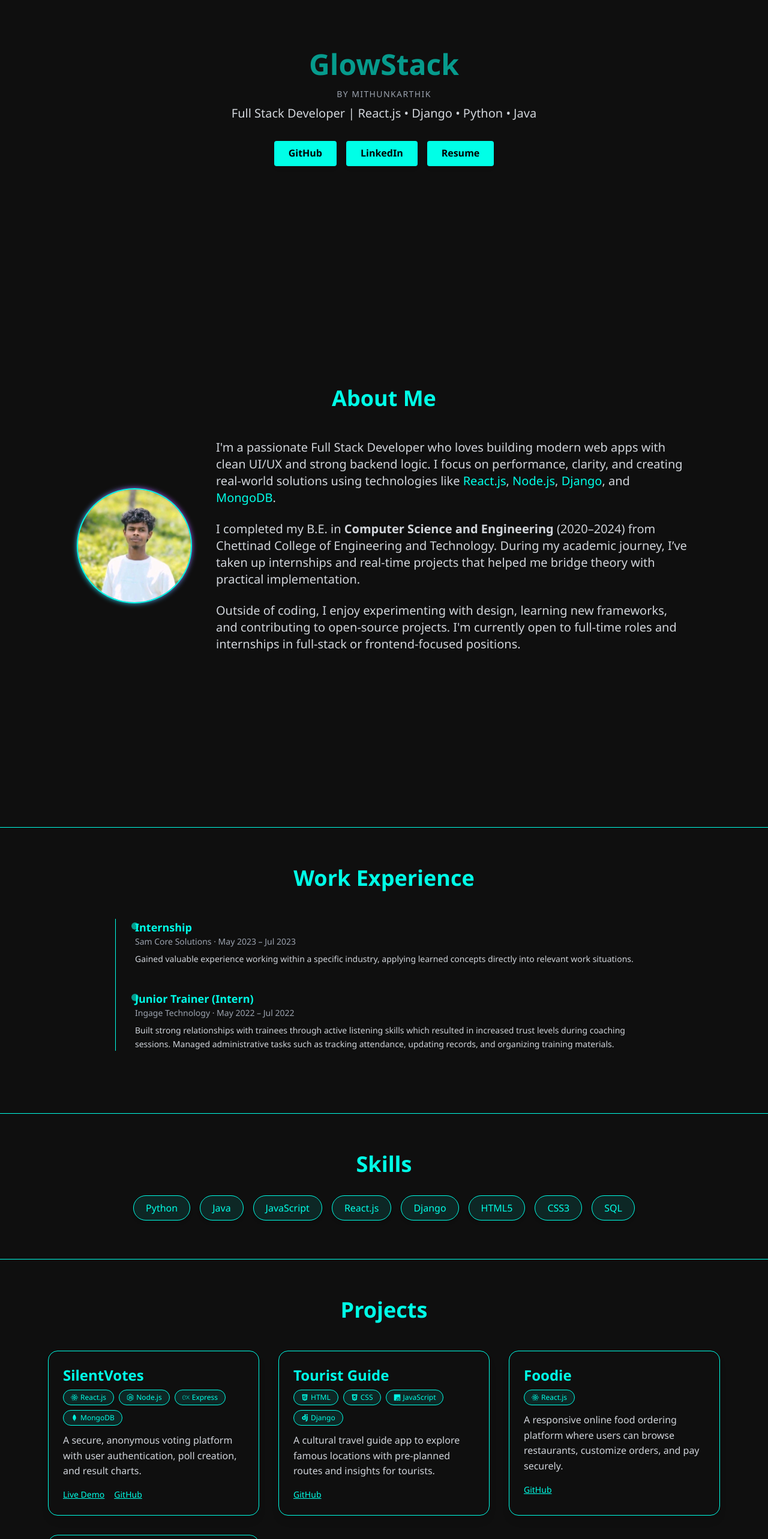
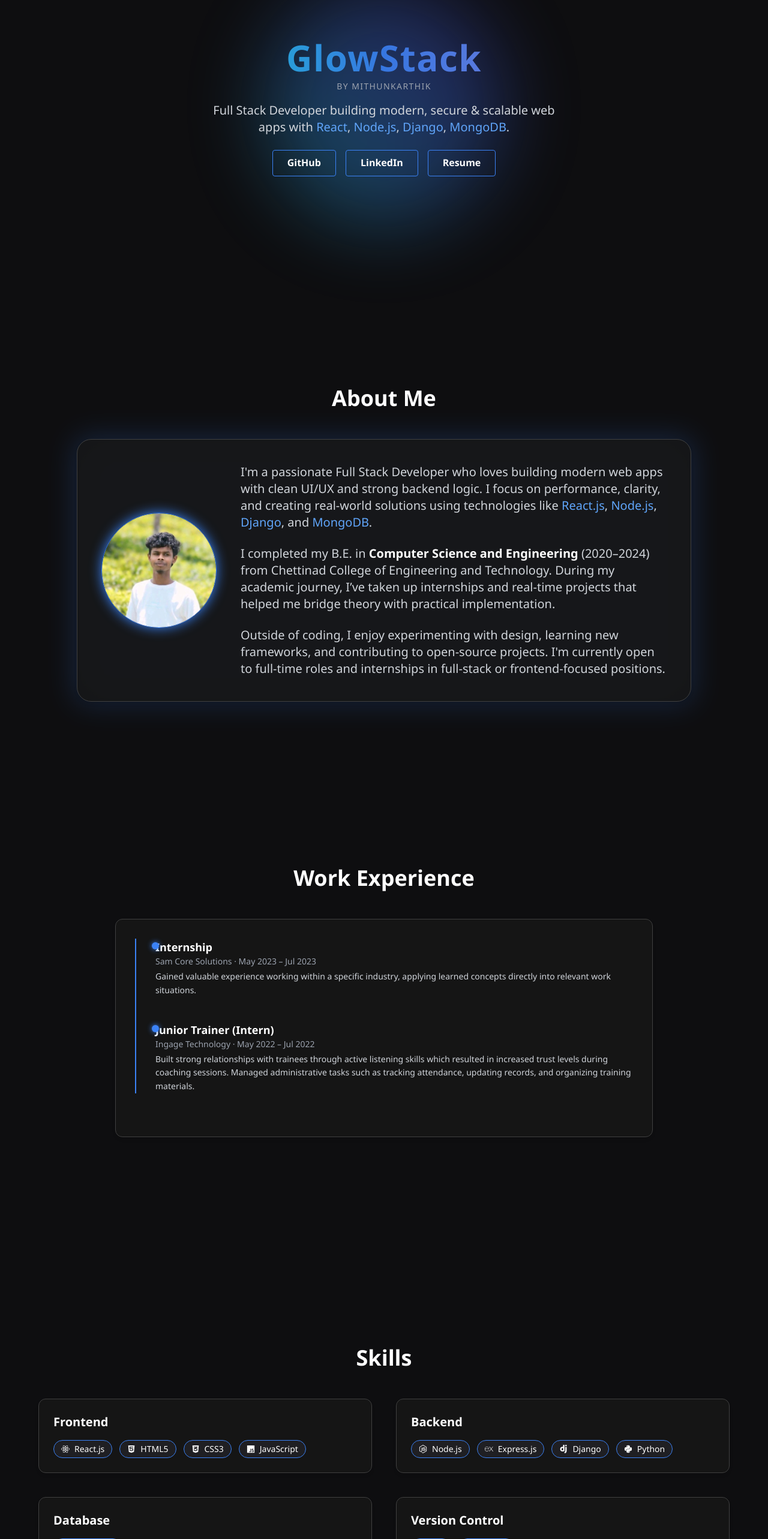
Before and after one commit to MithunkarthikK/portfolio, a React (Vite) app: page / in a window 1280 px wide. Shown: the part 220-2786 px from the top of the page at 60% size. Built offline with nearby package versions, Linux system fonts and the light colour scheme.

Commit message:
feat: add custom glowing footer with social icons, animation, and responsive layout

```diff
--- a/src/components/About.jsx
+++ b/src/components/About.jsx
@@ -2,33 +2,36 @@ const About = () => {
   return (
     <div
       id="about"
-            className="min-h-screen bg-background text-white py-12 sm:py-16 px-4 sm:px-6 border-b border-glow"
+      className="bg-[#0e0e10] min-h-screen py-16 px-6 text-white"
       data-aos="fade-up"
     >
-            <h2 className="text-3xl sm:text-4xl font-bold text-glow mb-12 text-center">
+      <h2 className="text-4xl font-bold text-center mb-12 text-white">
         About Me
       </h2>
 
-            <div className="max-w-5xl mx-auto flex flex-col md:flex-row items-center gap-10">
+      <div className="max-w-5xl mx-auto relative group">
+        {/* Glow layer */}
+        <div className="absolute -inset-1 rounded-3xl bg-[#3b82f6] blur-xl opacity-20 group-hover:opacity-50 transition-all duration-500 z-0"></div>
+
+        <div className="relative z-10 flex flex-col md:flex-row items-center gap-10 bg-neutral-900/90 backdrop-blur-lg border border-neutral-700 p-10 rounded-3xl shadow-md group-hover:shadow-[0_0_15px_#3b82f6] transition-all duration-300">
           {/* Avatar */}
           <div className="flex-shrink-0">
-                    <div className="relative w-48 h-48 rounded-full before:absolute before:inset-0 before:rounded-full before:bg-gradient-to-r before:from-cyan-400 before:to-purple-500 before:blur-sm before:animate-glow">
+            <div className="relative w-48 h-48 rounded-full shadow-[0_0_20px_#3b82f6]">
               <img
                 src="/profile.jpg"
                 alt="Mithunkarthik"
-                            className="w-48 h-48 rounded-full object-cover relative z-10 border-2 border-glow"
+                className="w-48 h-48 rounded-full object-cover border border-[#3b82f6]"
               />
             </div>
-
           </div>
 
           {/* Bio Text */}
           <div className="text-base sm:text-lg md:text-xl text-gray-300 leading-relaxed space-y-6">
             <p>
-                        I'm a passionate Full Stack Developer who loves building modern web apps with clean UI/UX and strong backend logic. I focus on performance, clarity, and creating real-world solutions using technologies like <span className="text-glow">React.js</span>, <span className="text-glow">Node.js</span>, <span className="text-glow">Django</span>, and <span className="text-glow">MongoDB</span>.
+              I'm a passionate Full Stack Developer who loves building modern web apps with clean UI/UX and strong backend logic. I focus on performance, clarity, and creating real-world solutions using technologies like <span className="text-blue-400">React.js</span>, <span className="text-blue-400">Node.js</span>, <span className="text-blue-400">Django</span>, and <span className="text-blue-400">MongoDB</span>.
             </p>
             <p>
-                        I completed my B.E. in <strong>Computer Science and Engineering</strong> (2020–2024) from Chettinad College of Engineering and Technology. During my academic journey, I’ve taken up internships and real-time projects that helped me bridge theory with practical implementation.
+              I completed my B.E. in <strong className="text-white">Computer Science and Engineering</strong> (2020–2024) from Chettinad College of Engineering and Technology. During my academic journey, I’ve taken up internships and real-time projects that helped me bridge theory with practical implementation.
             </p>
             <p>
               Outside of coding, I enjoy experimenting with design, learning new frameworks, and contributing to open-source projects. I'm currently open to full-time roles and internships in full-stack or frontend-focused positions.
@@ -36,6 +39,7 @@ const About = () => {
           </div>
         </div>
       </div>
+    </div>
   );
 };
 
--- a/src/components/Experience.jsx
+++ b/src/components/Experience.jsx
@@ -1,4 +1,3 @@
-// File: src/components/Experience.jsx
 const experiences = [
   {
     company: "Sam Core Solutions",
@@ -20,22 +19,30 @@ const Experience = () => {
   return (
     <div
       id="experience"
-      className="bg-background text-white py-16 px-6 border-b border-glow"
+      className="bg-[#0e0e10] min-h-screen py-16 px-6 text-white"
       data-aos="fade-up"
     >
-      <h2 className="text-4xl font-bold text-glow mb-12 text-center">
+      <h2 className="text-4xl font-bold text-center mb-12 text-white">
         Work Experience
       </h2>
 
-      <div className="relative border-l border-glow max-w-4xl mx-auto pl-6">
-        {experiences.map((exp, i) => (
-          <div key={i} className="mb-10 ml-2 relative">
-            <div className="absolute w-3 h-3 bg-glow rounded-full -left-1.5 top-1.5 animate-pulse" />
-            <h3 className="text-lg font-semibold text-glow">{exp.role}</h3>
-            <p className="text-sm text-gray-400">{exp.company} · {exp.duration}</p>
-            <p className="mt-2 text-gray-300 text-sm leading-relaxed">{exp.description}</p>
+      <div className="grid max-w-4xl mx-auto">
+        <div className="relative bg-neutral-900/90 backdrop-blur-lg border border-neutral-700 rounded-xl p-8 shadow-md hover:shadow-[0_0_15px_#3b82f6] transition-all duration-300">
+          <div className="border-l-2 border-[#3b82f6] pl-6">
+            {experiences.map((exp, index) => (
+              <div key={index} className="mb-10 ml-2 relative">
+                <div className="absolute w-3 h-3 bg-[#3b82f6] rounded-full -left-1.5 top-1.5 shadow-[0_0_8px_#3b82f6]" />
+                <h3 className="text-lg font-semibold text-white">{exp.role}</h3>
+                <p className="text-sm text-gray-400 mb-1">
+                  {exp.company} · {exp.duration}
+                </p>
+                <p className="text-sm text-gray-300 leading-relaxed">
+                  {exp.description}
+                </p>
+              </div>
+            ))}
           </div>
-        ))}
+        </div>
       </div>
     </div>
   );
--- a/src/components/Footer.jsx
+++ b/src/components/Footer.jsx
@@ -1,9 +1,49 @@
+import { FaGithub, FaLinkedin, FaEnvelope } from "react-icons/fa";
+
 const Footer = () => {
   return (
-    <footer className="bg-background border-t border-glow py-6 text-center text-sm text-gray-500">
-      <p>
-        © {new Date().getFullYear()} <span className="text-glow font-semibold">GlowStack</span> · Built by Mithunkarthik K
-      </p>
+    <footer className="relative bg-[#0e0e10] pt-10 pb-6 text-white overflow-hidden border-t border-[#3b82f6]">
+      {/* Glow bar */}
+      <div className="absolute top-0 left-1/2 -translate-x-1/2 w-64 h-1 bg-gradient-to-r from-blue-400 via-purple-500 to-blue-400 blur-md opacity-70 animate-glow-move" />
+
+      {/* Main content */}
+      <div className="max-w-4xl mx-auto text-center space-y-4">
+        <h2 className="text-2xl font-bold text-glow">Let’s Connect</h2>
+
+        <p className="text-sm text-gray-400">
+          Open to opportunities, collaborations, or a quick chat!
+        </p>
+
+        {/* Social Icons */}
+        <div className="flex justify-center gap-6 text-xl mt-4">
+          <a
+            href="https://github.com/MithunkarthikK"
+            target="_blank"
+            rel="noopener noreferrer"
+            className="text-white hover:text-glow transition duration-300"
+          >
+            <FaGithub />
+          </a>
+          <a
+            href="https://www.linkedin.com/in/mithunkarthikk"
+            target="_blank"
+            rel="noopener noreferrer"
+            className="text-white hover:text-glow transition duration-300"
+          >
+            <FaLinkedin />
+          </a>
+          <a
+            href="mailto:kkmithunkarthik@gmail.com"
+            className="text-white hover:text-glow transition duration-300"
+          >
+            <FaEnvelope />
+          </a>
+        </div>
+
+        <p className="text-xs text-gray-600 pt-6 border-t border-[#1f1f23]">
+          © {new Date().getFullYear()} GlowStack by Mithunkarthik — Built with 💙
+        </p>
+      </div>
     </footer>
   );
 };
--- a/src/components/Hero.jsx
+++ b/src/components/Hero.jsx
@@ -1,40 +1,57 @@
 const Hero = () => {
   return (
     <div
-            className="h-screen flex flex-col items-center justify-center text-center px-4"
+      id="hero"
+      className="relative h-screen flex flex-col items-center justify-center text-center px-6 bg-[#0e0e10] text-white overflow-hidden"
       data-aos="fade-up"
     >
-            <h1 className="text-5xl font-bold mb-4 text-glow animate-pulse">
+      {/* 🔵 Blue glow animation background */}
+      <div className="absolute w-72 h-72 sm:w-96 sm:h-96 bg-gradient-to-tr from-cyan-400 via-blue-500 to-indigo-600 rounded-full blur-3xl opacity-20 animate-glow-move" />
+
+      <div className="relative z-10">
+        {/* 🔥 Glowing Brand Name */}
+        <h1 className="text-5xl sm:text-6xl font-extrabold tracking-wide mb-2 text-transparent bg-clip-text bg-gradient-to-r from-cyan-400 via-blue-500 to-indigo-400 animate-pulse">
           GlowStack
         </h1>
-            <p className="text-sm text-gray-400 uppercase tracking-widest mb-2">
+
+        <p className="text-sm text-gray-400 uppercase tracking-widest mb-4">
           by Mithunkarthik
         </p>
 
-            <p className="text-base sm:text-lg md:text-xl text-gray-300 max-w-xl">
-                Full Stack Developer | React.js • Django • Python • Java
+        <p className="text-base sm:text-lg md:text-xl text-gray-300 mb-6 max-w-xl">
+          Full Stack Developer building modern, secure & scalable web apps with{" "}
+          <span className="text-blue-400">React</span>,{" "}
+          <span className="text-blue-400">Node.js</span>,{" "}
+          <span className="text-blue-400">Django</span>,{" "}
+          <span className="text-blue-400">MongoDB</span>.
         </p>
 
-            <div className="mt-8 flex flex-wrap justify-center gap-4">
+        <div className="flex flex-wrap justify-center gap-4">
           <a
             href="https://github.com/MithunkarthikK"
             target="_blank"
             rel="noopener noreferrer"
-                    className="px-6 py-2 bg-glow text-black font-semibold rounded hover:scale-105 transition duration-200 shadow-md">GitHub
+            className="px-6 py-2 font-semibold rounded border border-blue-500 text-white hover:bg-blue-500 hover:text-black transition"
+          >
+            GitHub
           </a>
           <a
             href="https://www.linkedin.com/in/mithunkarthikk"
             target="_blank"
             rel="noopener noreferrer"
-                    className="px-6 py-2 bg-glow text-black font-semibold rounded hover:scale-105 transition duration-200 shadow-md">LinkedIn
+            className="px-6 py-2 font-semibold rounded border border-blue-500 text-white hover:bg-blue-500 hover:text-black transition"
+          >
+            LinkedIn
           </a>
           <a
             href="/k.k.mithunkarthik_resume.pdf"
             download
-                    className="px-6 py-2 bg-glow text-black font-semibold rounded hover:scale-105 transition duration-200 shadow-md">Resume
+            className="px-6 py-2 font-semibold rounded border border-blue-500 text-white hover:bg-blue-500 hover:text-black transition"
+          >
+            Resume
           </a>
         </div>
-
+      </div>
     </div>
   );
 };
--- a/src/components/Projects.jsx
+++ b/src/components/Projects.jsx
@@ -59,42 +59,43 @@ const Projects = () => {
   return (
     <div
       id="projects"
-      className="bg-background text-white py-16 px-6"
+      className="bg-[#0e0e10] min-h-screen py-16 px-6 text-white"
       data-aos="fade-up"
     >
-      <h2 className="text-4xl font-bold text-glow mb-12 text-center">
-        Projects
+      <h2 className="text-4xl font-bold text-center mb-12 text-white">
+        My Projects
       </h2>
-      <div className="grid grid-cols-1 sm:grid-cols-2 lg:grid-cols-3 gap-8 max-w-6xl mx-auto px-4">
+
+      <div className="grid sm:grid-cols-2 lg:grid-cols-3 gap-10 max-w-6xl mx-auto">
         {projects.map((project, index) => (
           <div
             key={index}
-            className="bg-background border border-glow rounded-2xl p-6 shadow-lg hover:shadow-glow transition duration-300"
+            className="relative bg-neutral-900/90 backdrop-blur-lg border border-neutral-700 rounded-xl p-6 shadow-md hover:shadow-[0_0_15px_#3b82f6] transition-all duration-300"
           >
-            <h3 className="text-2xl font-semibold text-glow mb-2">
+            <h3 className="text-xl font-semibold text-white mb-3">
               {project.title}
             </h3>
 
-            <div className="flex flex-wrap gap-2 mb-3 items-center">
-              {project.tech.map((techItem, i) => (
+            <div className="flex flex-wrap gap-2 mb-4">
+              {project.tech.map((tech, i) => (
                 <span
                   key={i}
-                  className="flex items-center gap-1 text-xs text-glow border border-glow rounded-full px-3 py-1 bg-glow/10"
+                  className="flex items-center gap-2 text-sm text-white bg-[#1f1f23] px-3 py-1 rounded-full border border-[#3b82f6]"
                 >
-                  {techItem.icon} {techItem.name}
+                  {tech.icon} {tech.name}
                 </span>
               ))}
             </div>
 
-            <p className="text-gray-300 mb-4">{project.description}</p>
+            <p className="text-gray-300 text-sm mb-4">{project.description}</p>
 
-            <div className="flex gap-4">
+            <div className="flex gap-4 text-sm">
               {project.demo && (
                 <a
                   href={project.demo}
                   target="_blank"
+                  className="text-blue-400 hover:underline"
                   rel="noopener noreferrer"
-                  className="text-sm text-glow underline hover:text-cyan-300"
                 >
                   Live Demo
                 </a>
@@ -103,8 +104,8 @@ const Projects = () => {
                 <a
                   href={project.link}
                   target="_blank"
+                  className="text-blue-400 hover:underline"
                   rel="noopener noreferrer"
-                  className="text-sm text-glow underline hover:text-cyan-300"
                 >
                   GitHub
                 </a>
@@ -117,4 +118,5 @@ const Projects = () => {
   );
 };
 
+
 export default Projects;
--- a/src/components/Skills.jsx
+++ b/src/components/Skills.jsx
@@ -1,26 +1,64 @@
-const skills = [
-  "Python", "Java", "JavaScript", "React.js",
-  "Django", "HTML5", "CSS3", "SQL"
-];
+import {
+  FaReact,
+  FaHtml5,
+  FaCss3Alt,
+  FaJs,
+  FaNodeJs,
+  FaPython,
+  FaGithub,
+} from "react-icons/fa";
+import { SiExpress, SiMongodb, SiDjango, SiGit } from "react-icons/si";
+
+const skills = {
+  Frontend: [
+    { name: "React.js", icon: <FaReact /> },
+    { name: "HTML5", icon: <FaHtml5 /> },
+    { name: "CSS3", icon: <FaCss3Alt /> },
+    { name: "JavaScript", icon: <FaJs /> },
+  ],
+  Backend: [
+    { name: "Node.js", icon: <FaNodeJs /> },
+    { name: "Express.js", icon: <SiExpress /> },
+    { name: "Django", icon: <SiDjango /> },
+    { name: "Python", icon: <FaPython /> },
+  ],
+  Database: [{ name: "MongoDB", icon: <SiMongodb /> }],
+  "Version Control": [
+    { name: "Git", icon: <SiGit /> },
+    { name: "GitHub", icon: <FaGithub /> },
+  ],
+};
 
 const Skills = () => {
   return (
     <div
       id="skills"
-      className="bg-background text-white py-12 sm:py-16 px-4 sm:px-6 border-b border-glow"
+      className="bg-[#0e0e10] min-h-screen py-16 px-6 text-white"
       data-aos="fade-up"
     >
-      <h2 className="text-3xl sm:text-4xl font-bold text-glow mb-8 text-center">
+      <h2 className="text-4xl font-bold text-center mb-12 text-white">
         Skills
       </h2>
-      <div className="flex flex-wrap justify-center gap-4 max-w-4xl mx-auto">
-        {skills.map((skill, idx) => (
-          <span
-            key={idx}
-            className="px-5 py-2 bg-glow bg-opacity-10 border border-glow rounded-full text-glow font-medium text-sm sm:text-base shadow-md hover:scale-105 transition-all duration-200"
+
+      <div className="grid sm:grid-cols-2 lg:grid-cols-2 gap-10 max-w-6xl mx-auto">
+        {Object.entries(skills).map(([category, list], index) => (
+          <div
+            key={index}
+            className="relative bg-neutral-900/90 backdrop-blur-lg border border-neutral-700 rounded-xl p-6 shadow-md hover:shadow-[0_0_15px_#3b82f6] transition-all duration-300"
           >
-            {skill}
-          </span>
+            <h3 className="text-xl font-semibold text-white mb-4">{category}</h3>
+            <div className="flex flex-wrap gap-3">
+              {list.map((skill, i) => (
+                <span
+                  key={i}
+                  className="flex items-center gap-2 text-sm text-white bg-[#1f1f23] px-3 py-1 rounded-full border border-[#3b82f6]"
+                >
+                  {skill.icon}
+                  {skill.name}
+                </span>
+              ))}
+            </div>
+          </div>
         ))}
       </div>
     </div>
--- a/src/index.css
+++ b/src/index.css
@@ -12,11 +12,28 @@ body {
 html {
   scroll-padding-top: 5rem;
 }
+
 @layer components {
   .btn-glow {
     @apply px-6 py-2 bg-glow text-black font-semibold rounded shadow-md hover:scale-105 transition duration-200;
   }
+
+  /* 🔥 Consistent glow container */
+  .glow-card {
+    @apply relative bg-[#121212] border border-[#3b82f6] rounded-2xl p-6 shadow-md hover:shadow-[0_0_15px_#3b82f6] transition-all duration-300;
+  }
+
+  /* 🔥 Section with animated glow background */
+  .glow-section {
+    @apply relative overflow-hidden rounded-3xl p-10 bg-[#121212] shadow-[0_0_40px_rgba(255,115,0,0.15)];
+  }
+
+  /* ✨ Highlight tags or skills */
+  .glow-pill {
+    @apply inline-flex items-center gap-2 text-sm text-white bg-[#1f1f23] px-3 py-1 rounded-full border border-[#3b82f6];
+  }
 }
+
 @layer utilities {
   @keyframes glowRing {
     0% {
@@ -30,4 +47,24 @@ html {
   .animate-glow {
     animation: glowRing 6s linear infinite;
   }
+
+  @keyframes glowMove {
+    0%, 100% {
+      transform: scale(1);
+      opacity: 0.25;
+    }
+    50% {
+      transform: scale(1.05) translateY(-5px);
+      opacity: 0.4;
+    }
+  }
+
+  .animate-glow-move {
+    animation: glowMove 8s ease-in-out infinite;
+  }
+
+  /* 🔁 Glowing background layer */
+  .glow-background {
+    @apply absolute -inset-5 rounded-3xl bg-gradient-to-r from-yellow-400 via-orange-500 to-red-600 blur-2xl opacity-25 z-0 animate-glow-move;
+  }
 }
--- a/tailwind.config.js
+++ b/tailwind.config.js
@@ -6,11 +6,31 @@ export default {
   ],
   theme: {
     extend: {
+      boxShadow: {
+        glow: "0 0 25px rgba(0, 255, 231, 0.3)", // blue/cyan glow
+        'fire-glow': "0 0 25px rgba(255, 115, 0, 0.4)", // fire color
+      },
       colors: {
-        background: '#0f0f0f',
-        glow: '#00ffe7',
+        background: "#0f0f0f",
+        glow: "#00ffe7",
+        'glow-purple': "#a855f7",
+        'glow-orange': "#ff7300",
+      },
+      keyframes: {
+        glowMove: {
+          "0%, 100%": { transform: "translateX(0%) scale(1)" },
+          "50%": { transform: "translateX(8%) scale(1.03)" },
+        },
+        pulseFire: {
+          "0%, 100%": { opacity: "0.25", transform: "scale(1)" },
+          "50%": { opacity: "0.5", transform: "scale(1.04)" },
+        },
+      },
+      animation: {
+        'glow-move': "glowMove 6s ease-in-out infinite",
+        'pulse-fire': "pulseFire 4s ease-in-out infinite",
       },
     },
   },
   plugins: [],
-}
+};
```
Also changed, not shown: src/components/Contact.jsx (+20 -13 lines), src/components/Navbar.jsx (+28 -14 lines). Lines whose indentation alone changed are shown as unchanged.
